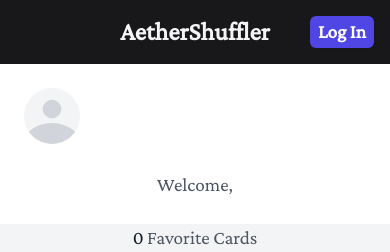
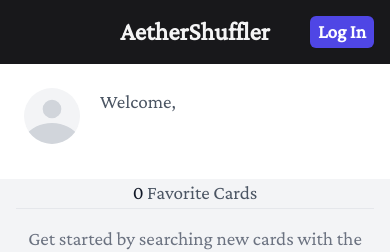
Before and after one commit to wjeffreys96/aether-shuffler, a Next.js app: page /dashboard in a window 390 px wide. Shown: the top 252 px of the page. Built offline with nearby package versions, Linux system fonts and the light colour scheme; no server answers.

Commit message:
mobile styling hotfix

```diff
--- a/src/app/dashboard/page.js
+++ b/src/app/dashboard/page.js
@@ -48,8 +48,8 @@ export default function Dashboard() {
   return (
     <main className="min-h-custom flex flex-col">
       <div className="bg-white p-6">
-        <div className="sm:flex sm:items-center sm:justify-between">
-          <div className="sm:flex sm:space-x-5">
+        <div className="flex items-center justify-between">
+          <div className="flex space-x-5">
             <div className="flex-shrink-0">
               {user.photoURL ? (
                 <img
@@ -61,8 +61,8 @@ export default function Dashboard() {
                 <Avatar size="large" />
               )}
             </div>
-            <div className="mt-4 text-center sm:mt-0 sm:pt-1 sm:text-left">
-              <p className="text-sm font-medium text-gray-600">Welcome,</p>
+            <div className="text-center sm:mt-0 sm:pt-1 sm:text-left">
+              <p className="text-left text-sm font-medium text-gray-600">Welcome,</p>
               <p className="text-xl font-bold text-gray-900 sm:text-2xl">
                 {user.displayName ? user.displayName : user.email}
               </p>
@@ -136,10 +136,9 @@ export default function Dashboard() {
             <EmptyState />
           )}
         </div>
-            <hr className="m-6" />
+        <hr className="m-6" />
         {favorites.length === 0 && (
           <>
-
             <div className="mb-6">
               <button
                 onClick={() => {
```
